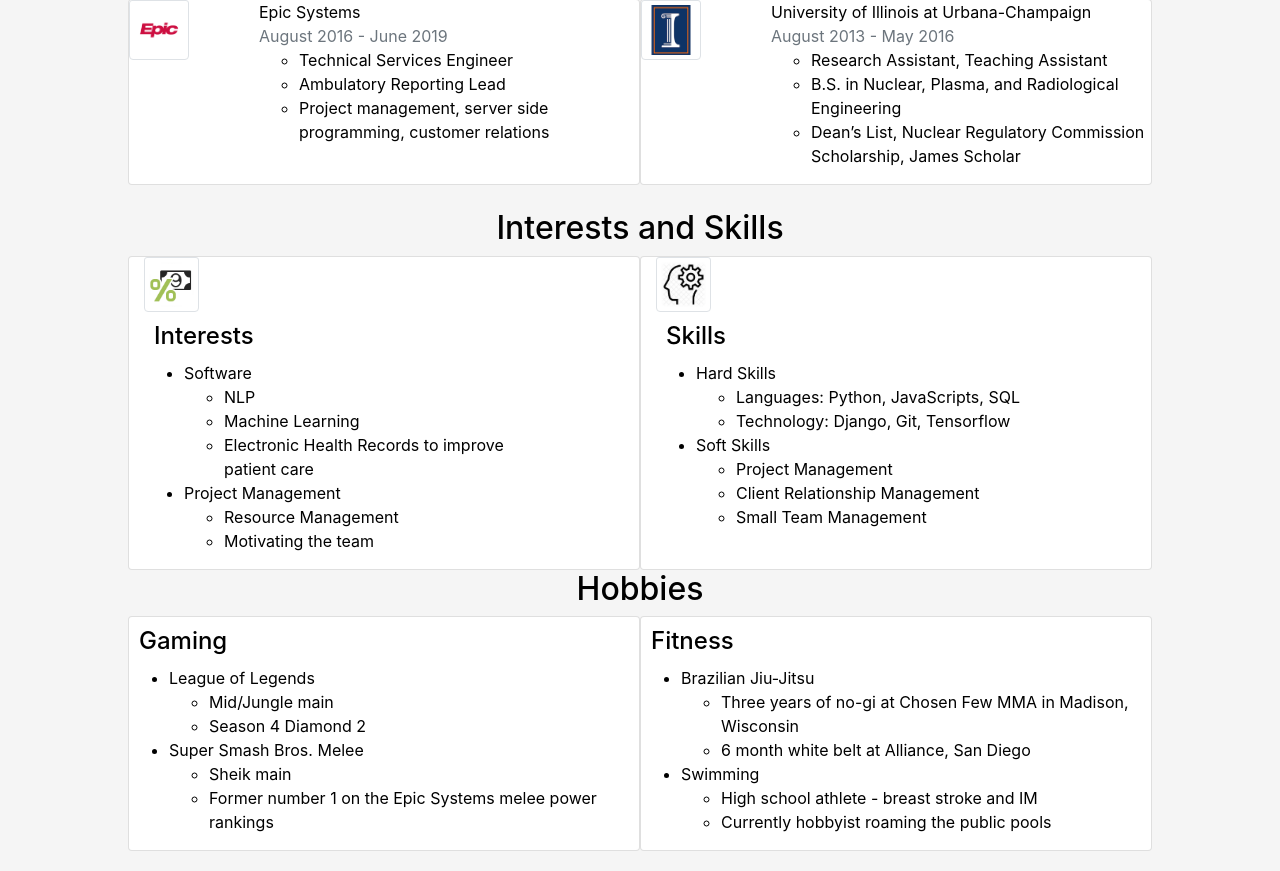
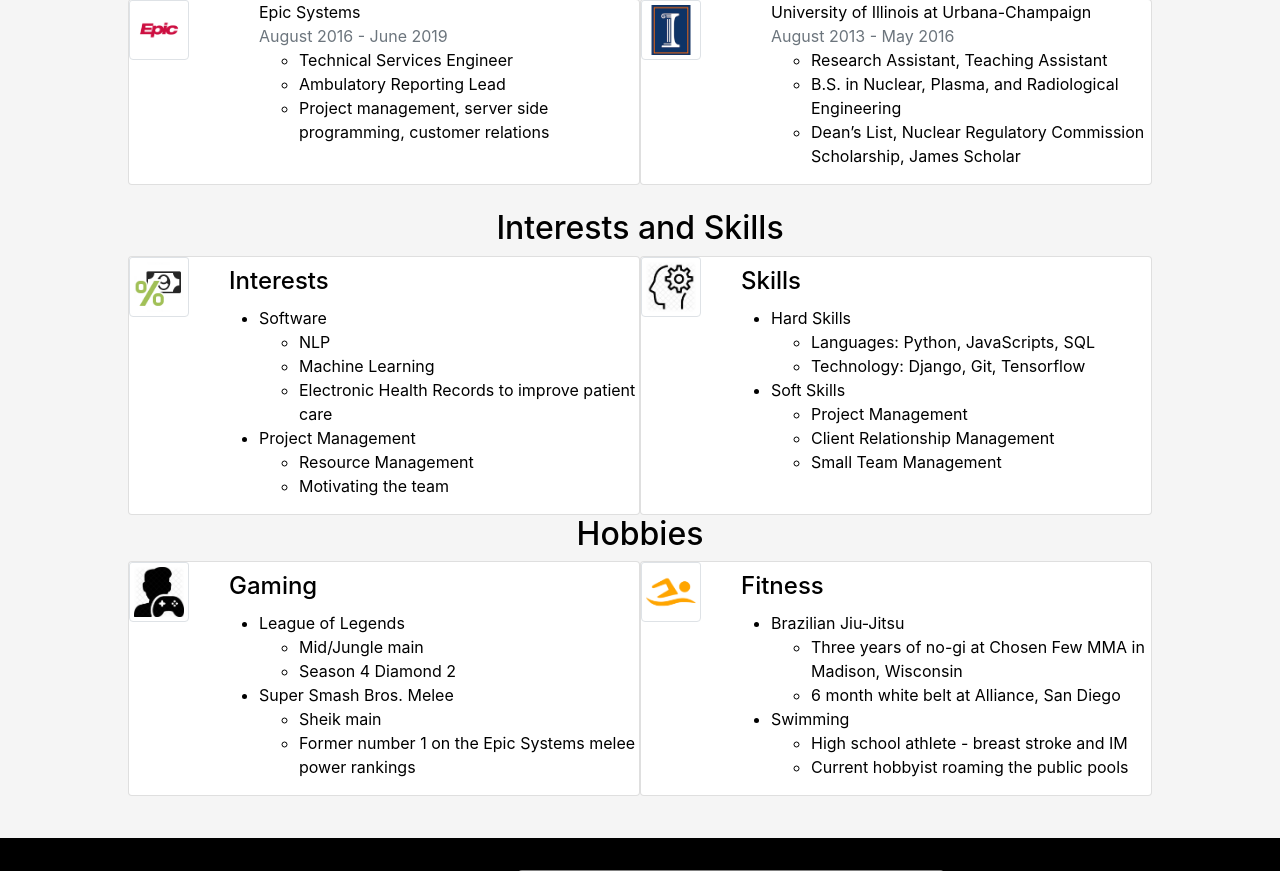
Before and after one commit to jayrockwalled/lang_site, a Django app: page /joseph/ in a window 1280 px wide. Shown: the part 111-982 px from the top of the page. Run offline with Django 3.2, Linux system fonts and the light colour scheme; some libraries are stand-ins or nearby versions.

Commit message:
resume final?

```diff
--- a/joseph/templates/joseph/index.html
+++ b/joseph/templates/joseph/index.html
@@ -85,6 +85,7 @@
     <h2>Interests and Skills</h2>
       <div class="row">
         <div class="card">
+          <div class="row">
           <div class="col-md-2">
             <img class="card-img-top img-thumbnail" src="{% static "joseph/interests.png" %}" alt="Card image cap">
           </div>
@@ -105,7 +106,9 @@
           </ul>
           </div>
         </div>
+        </div>
         <div class="card">
+          <div class="row">
           <div class="col-md-2">
             <img class="card-img-top img-thumbnail" src="{% static "joseph/skills.png" %}" alt="Card image cap">
           </div>
@@ -126,10 +129,16 @@
             </ul>
           </div>
         </div>
+        </div>
       </div>
       <h2>Hobbies</h2>
         <div class="row">
         <div class="card">
+          <div class="row">
+          <div class="col-md-2">
+            <img class="card-img-top img-thumbnail" src="{% static "joseph/gamer.png" %}" alt="Card image cap">
+          </div>
+          <div class="col-md-10">
           <h4>Gaming</h4>
           <ul>
             <li>League of Legends</li>
@@ -144,8 +153,14 @@
               </ul>
           </ul>
         </div>
+        </div>
+      </div>
         <div class="card">
-
+          <div class="row">
+            <div class="col-md-2">
+              <img class="card-img-top img-thumbnail" src="{% static "joseph/swimming.png" %}" alt="Card image cap">
+            </div>
+            <div class="col-md-10">
         <h4>Fitness</h4>
           <ul>
             <li>Brazilian Jiu-Jitsu</li>
@@ -156,9 +171,11 @@
             <li>Swimming</li>
               <ul>
                 <li>High school athlete - breast stroke and IM</li>
-                <li>Currently hobbyist roaming the public pools</li>
+                <li>Current hobbyist roaming the public pools</li>
               </ul>
           </ul>
+        </div>
+        </div>
         </div>
       </div>
       <br>
```
Also changed, not shown: joseph/static/joseph/gamer.png (added), joseph/static/joseph/swimming.png (added).
